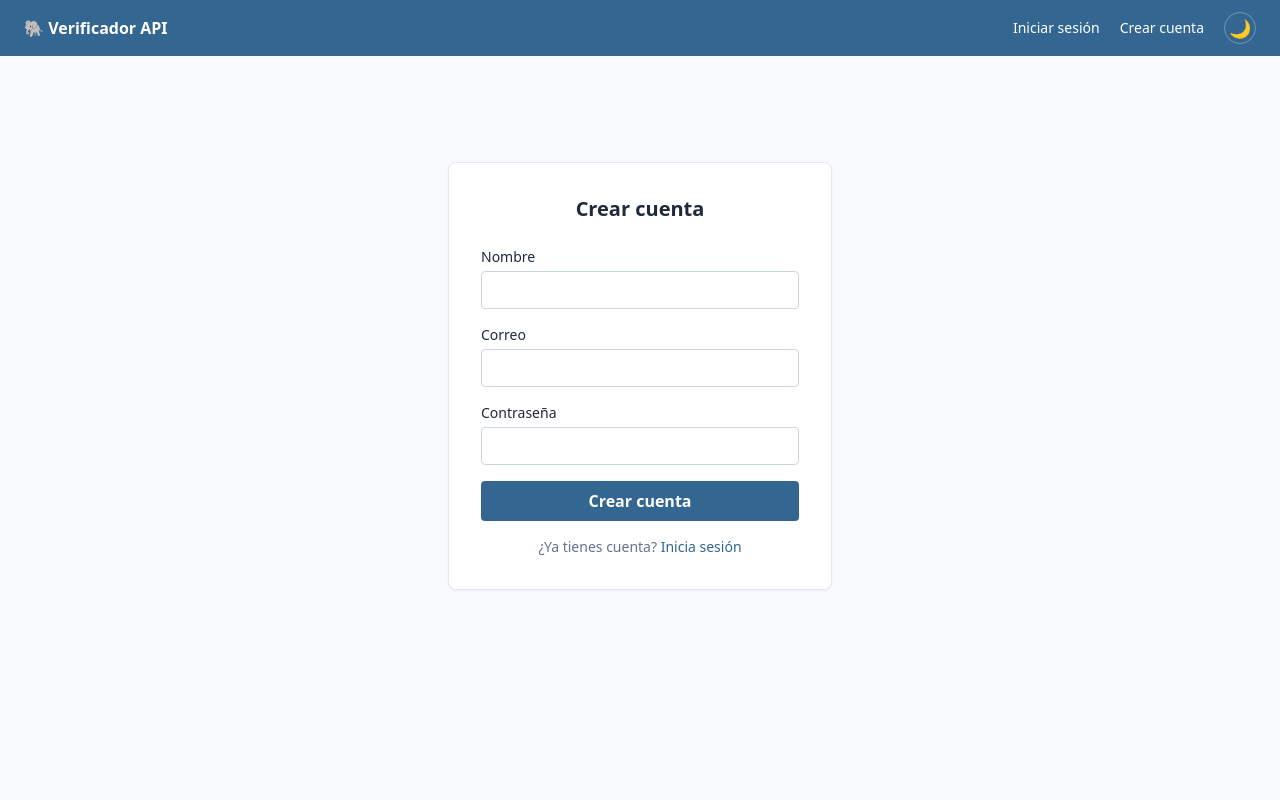
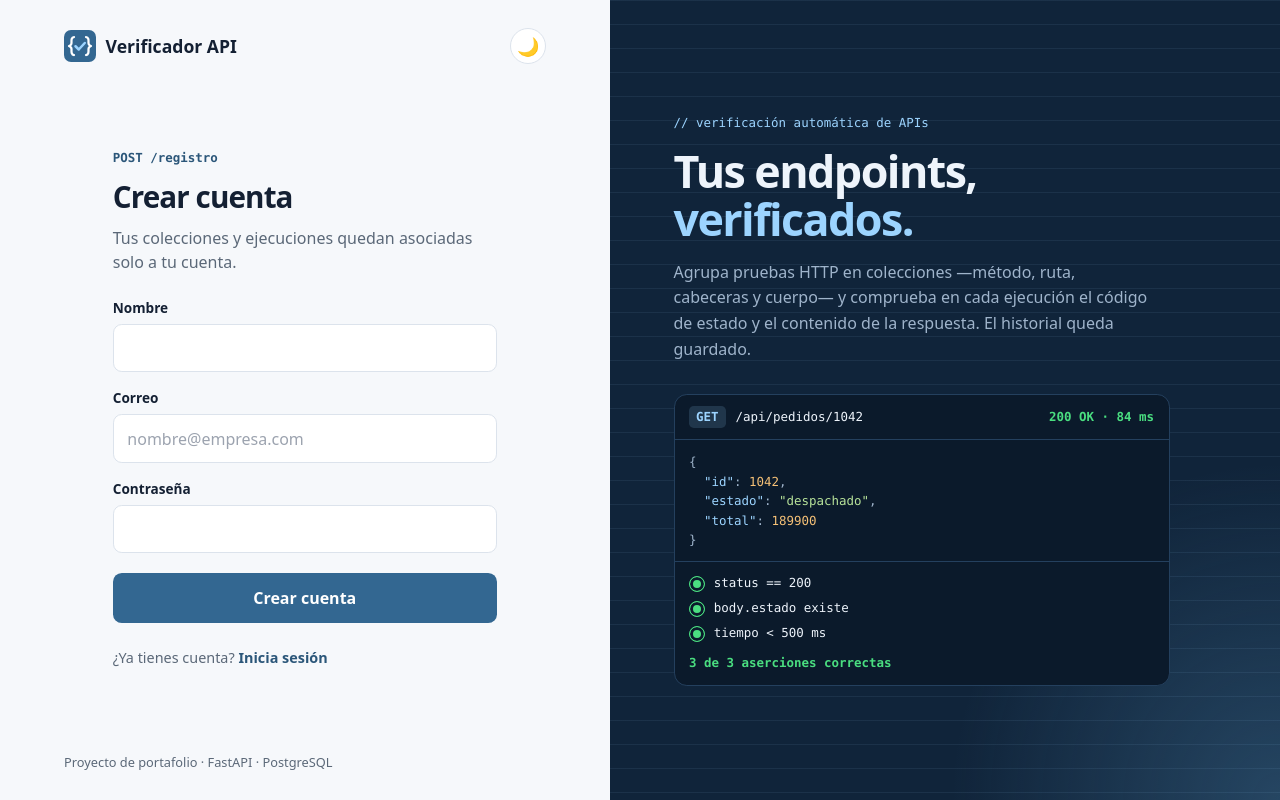
Before and after one commit to lariasca1994/verificador-api, a FastAPI app: page /registro in a window 1280 px wide. Run offline with FastAPI, Linux system fonts and the light colour scheme; some libraries are stand-ins or nearby versions.

Commit message:
Portada propia, ícono, pantallas adaptables y despliegue desde GitHub
La raíz muestra la portada de ingreso (con sesión va a las colecciones):
formulario a la izquierda y panel con una petición HTTP, su respuesta y
las aserciones que se aprueban una a una, en el azul PostgreSQL del
proyecto con paleta propia en tema claro y oscuro. Se agrega el ícono
del navegador (SVG, ICO y apple-touch) con la ruta /favicon.ico, y la
barra superior se adapta a celulares angostos.

Nuevo flujo .github/workflows/desplegar.yml: cada push a main empaqueta
la app y actualiza la función Lambda con un rol OIDC de permisos
mínimos, sin llaves guardadas en GitHub.

Co-Authored-By: Claude Opus 5.5 <noreply@anthropic.com>

```diff
--- /dev/null
+++ b/app/static/acceso.css
@@ -0,0 +1,449 @@
+/* Portada de acceso (ingresar y crear cuenta).
+   Identidad propia: azul PostgreSQL con estética de cliente HTTP; el
+   motivo es una petición con su respuesta y las aserciones que se
+   resuelven una a una, como en una verificación real. */
+
+:root {
+  --v-acento: #336791;
+  --v-acento-hover: #2B5679;
+  --v-acento-suave: rgba(51, 103, 145, 0.14);
+  --v-enlace: #2B5679;
+
+  --v-fondo: #F6F8FB;
+  --v-superficie: #FFFFFF;
+  --v-borde: #DCE3EC;
+  --v-texto: #142033;
+  --v-suave: #5B6878;
+
+  --v-marca-fondo: #10243A;
+  --v-marca-texto: #EEF4FB;
+  --v-marca-suave: #9FB4CB;
+  --v-linea: rgba(156, 212, 255, 0.08);
+  --v-panel: #0B1A2B;
+  --v-panel-borde: #24405E;
+  --v-clave: #9CD4FF;
+  --v-cadena: #B8E39A;
+  --v-numero: #F6C177;
+  --v-ok: #4ADE80;
+  --v-espera: #9FB4CB;
+
+  --v-error-fondo: #FFF1F2;
+  --v-error-texto: #BE123C;
+  --v-sombra: 0 1px 2px rgba(20, 32, 51, 0.05), 0 16px 36px -18px rgba(20, 32, 51, 0.35);
+}
+
+[data-tema="oscuro"] {
+  --v-acento: #4D84AD;
+  --v-acento-hover: #5E95BE;
+  --v-acento-suave: rgba(77, 132, 173, 0.2);
+  --v-enlace: #8CC2EA;
+
+  --v-fondo: #020617;
+  --v-superficie: #0F172A;
+  --v-borde: #1E293B;
+  --v-texto: #F1F5F9;
+  --v-suave: #94A3B8;
+
+  --v-marca-fondo: #07111D;
+  --v-panel: #0A1624;
+  --v-panel-borde: #1C3550;
+
+  --v-error-fondo: rgba(190, 18, 60, 0.18);
+  --v-error-texto: #FDA4AF;
+  --v-sombra: 0 1px 2px rgba(0, 0, 0, 0.4), 0 16px 36px -18px rgba(0, 0, 0, 0.8);
+  color-scheme: dark;
+}
+
+body.acceso {
+  margin: 0;
+  background: var(--v-fondo);
+  color: var(--v-texto);
+}
+
+.portada {
+  display: grid;
+  grid-template-columns: minmax(420px, 1fr) minmax(0, 1.1fr);
+  min-height: 100vh;
+  min-height: 100dvh;
+}
+
+/* ───── Lado del formulario (izquierda) ───── */
+.lado {
+  display: flex;
+  flex-direction: column;
+  padding: 1.75rem clamp(1.5rem, 5vw, 4rem);
+}
+
+.lado-barra {
+  display: flex;
+  align-items: center;
+  justify-content: space-between;
+}
+
+.logo {
+  display: inline-flex;
+  align-items: center;
+  gap: 0.6rem;
+  color: var(--v-texto);
+  font-size: 1.1rem;
+  font-weight: 700;
+  text-decoration: none;
+}
+
+.logo img {
+  width: 2rem;
+  height: 2rem;
+}
+
+.acceso .boton-tema {
+  border-color: var(--v-borde);
+  background: var(--v-superficie);
+}
+
+.lado-centro {
+  display: grid;
+  flex: 1;
+  place-items: center;
+  padding-block: 2rem;
+}
+
+.formulario-acceso {
+  width: 100%;
+  max-width: 24rem;
+}
+
+.paso {
+  margin: 0 0 0.5rem;
+  color: var(--v-enlace);
+  font-family: ui-monospace, SFMono-Regular, Consolas, monospace;
+  font-size: 0.78rem;
+  font-weight: 700;
+}
+
+.titulo-form {
+  margin: 0 0 0.4rem;
+  font-size: 1.85rem;
+  font-weight: 800;
+  letter-spacing: -0.03em;
+}
+
+.subtitulo {
+  margin: 0 0 1.5rem;
+  color: var(--v-suave);
+  line-height: 1.5;
+}
+
+.formulario-acceso form {
+  display: grid;
+  gap: 1rem;
+}
+
+.formulario-acceso label {
+  display: block;
+  margin-bottom: 0.35rem;
+  font-size: 0.85rem;
+  font-weight: 600;
+}
+
+/* 16px: con menos, Safari en iPhone amplía la página al enfocar. */
+.formulario-acceso input {
+  box-sizing: border-box;
+  width: 100%;
+  padding: 0.7rem 0.85rem;
+  border: 1px solid var(--v-borde);
+  border-radius: 0.55rem;
+  background: var(--v-superficie);
+  color: var(--v-texto);
+  font: inherit;
+  font-size: 1rem;
+}
+
+.formulario-acceso input:focus {
+  border-color: var(--v-acento);
+  outline: none;
+  box-shadow: 0 0 0 3px var(--v-acento-suave);
+}
+
+.boton {
+  width: 100%;
+  margin-top: 0.25rem;
+  padding: 0.8rem 1rem;
+  border: 0;
+  border-radius: 0.55rem;
+  background: var(--v-acento);
+  color: #FFFFFF;
+  font: inherit;
+  font-weight: 700;
+  cursor: pointer;
+}
+
+.boton:hover {
+  background: var(--v-acento-hover);
+}
+
+/* La clase bg-rose-50 se conserva: la usa la prueba E2E de qa-evidencia. */
+.formulario-acceso .alerta {
+  margin-bottom: 1rem;
+  padding: 0.7rem 0.9rem;
+  border-radius: 0.55rem;
+  background: var(--v-error-fondo);
+  color: var(--v-error-texto);
+  font-size: 0.875rem;
+}
+
+.alterno {
+  margin: 1.5rem 0 0;
+  color: var(--v-suave);
+  font-size: 0.9rem;
+}
+
+.alterno a {
+  color: var(--v-enlace);
+  font-weight: 600;
+  text-decoration: none;
+}
+
+.alterno a:hover {
+  text-decoration: underline;
+}
+
+.lado-pie {
+  margin: 0;
+  color: var(--v-suave);
+  font-size: 0.8rem;
+}
+
+/* ───── Panel de marca (derecha, oscuro en ambos temas) ───── */
+.marca {
+  display: flex;
+  flex-direction: column;
+  justify-content: center;
+  gap: 2rem;
+  padding: 3rem clamp(1.75rem, 5vw, 4.5rem);
+  background:
+    linear-gradient(var(--v-linea) 1px, transparent 1px) 0 0 / 100% 24px,
+    radial-gradient(70% 60% at 100% 100%, rgba(77, 132, 173, 0.35), transparent 70%),
+    var(--v-marca-fondo);
+  color: var(--v-marca-texto);
+}
+
+.marca-etiqueta {
+  margin: 0 0 0.9rem;
+  color: var(--v-clave);
+  font-family: ui-monospace, SFMono-Regular, Consolas, monospace;
+  font-size: 0.78rem;
+}
+
+.marca-titular {
+  max-width: 30rem;
+  margin: 0 0 1rem;
+  font-size: clamp(2rem, 3.5vw, 2.9rem);
+  font-weight: 800;
+  line-height: 1.08;
+  letter-spacing: -0.035em;
+}
+
+.marca-titular span {
+  color: var(--v-clave);
+}
+
+.marca-bajada {
+  max-width: 30rem;
+  margin: 0;
+  color: var(--v-marca-suave);
+  line-height: 1.6;
+}
+
+/* Petición y respuesta */
+.consola {
+  max-width: 31rem;
+  overflow: hidden;
+  border: 1px solid var(--v-panel-borde);
+  border-radius: 0.8rem;
+  background: var(--v-panel);
+  font-family: ui-monospace, SFMono-Regular, Consolas, monospace;
+  font-size: 0.78rem;
+}
+
+.peticion {
+  display: flex;
+  align-items: center;
+  gap: 0.6rem;
+  padding: 0.7rem 0.9rem;
+  border-bottom: 1px solid var(--v-panel-borde);
+}
+
+.metodo {
+  padding: 0.1rem 0.45rem;
+  border-radius: 0.3rem;
+  background: rgba(156, 212, 255, 0.15);
+  color: var(--v-clave);
+  font-weight: 700;
+}
+
+.estado {
+  margin-left: auto;
+  color: var(--v-ok);
+  font-weight: 700;
+}
+
+.respuesta {
+  margin: 0;
+  padding: 0.75rem 0.9rem;
+  border-bottom: 1px solid var(--v-panel-borde);
+  color: var(--v-marca-suave);
+  line-height: 1.55;
+  white-space: pre;
+}
+
+.respuesta .k { color: var(--v-clave); }
+.respuesta .s { color: var(--v-cadena); }
+.respuesta .n { color: var(--v-numero); }
+
+.aserciones {
+  display: grid;
+  gap: 0.4rem;
+  margin: 0;
+  padding: 0.75rem 0.9rem;
+  list-style: none;
+}
+
+.aserciones li {
+  display: flex;
+  align-items: center;
+  gap: 0.55rem;
+  color: var(--v-marca-texto);
+}
+
+/* Cada aserción arranca en "pendiente" y se marca con su propio retraso. */
+.aserciones li::before {
+  display: grid;
+  width: 1rem;
+  height: 1rem;
+  flex: none;
+  place-items: center;
+  border: 1.5px solid var(--v-espera);
+  border-radius: 50%;
+  content: "";
+  animation: aprobar 0.25s ease-out forwards;
+  animation-delay: var(--retraso);
+}
+
+@keyframes aprobar {
+  to {
+    border-color: var(--v-ok);
+    background: var(--v-ok);
+    box-shadow: inset 0 0 0 3px var(--v-panel);
+  }
+}
+
+.aserciones .resumen {
+  margin-top: 0.3rem;
+  color: var(--v-ok);
+  font-weight: 700;
+  opacity: 0;
+  animation: aparecer 0.3s ease-out 2.2s forwards;
+}
+
+.aserciones .resumen::before {
+  display: none;
+}
+
+@keyframes aparecer {
+  to { opacity: 1; }
+}
+
+/* ───── Responsive: 1050 / 760 / 360, como el resto del portafolio ───── */
+@media (max-width: 1050px) {
+  .portada {
+    grid-template-columns: minmax(380px, 1fr) minmax(0, 1fr);
+  }
+
+  .respuesta {
+    display: none;
+  }
+}
+
+@media (min-width: 761px) and (max-height: 640px) {
+  .consola {
+    display: none;
+  }
+}
+
+@media (max-width: 760px) {
+  .portada {
+    position: relative;
+    display: flex;
+    flex-direction: column;
+  }
+
+  .marca {
+    order: -1;
+    gap: 0;
+    padding: calc(4.25rem + env(safe-area-inset-top, 0px)) 1.25rem 1.5rem;
+  }
+
+  .marca-bajada,
+  .consola {
+    display: none;
+  }
+
+  .marca-titular {
+    margin: 0;
+    font-size: 1.7rem;
+  }
+
+  .lado {
+    padding: 0 1.25rem calc(1.5rem + env(safe-area-inset-bottom, 0px));
+  }
+
+  /* El logo y el tema se fijan arriba, sobre el panel oscuro. */
+  .lado-barra {
+    position: absolute;
+    z-index: 2;
+    top: calc(1rem + env(safe-area-inset-top, 0px));
+    right: 1.25rem;
+    left: 1.25rem;
+  }
+
+  .logo {
+    color: var(--v-marca-texto);
+  }
+
+  .lado-centro {
+    place-items: start center;
+    padding-block: 1.5rem;
+  }
+
+  .lado-pie {
+    text-align: center;
+  }
+}
+
+@media (max-width: 360px) {
+  .marca,
+  .lado {
+    padding-inline: 1rem;
+  }
+
+  .lado-barra {
+    right: 1rem;
+    left: 1rem;
+  }
+
+  .marca-titular {
+    font-size: 1.5rem;
+  }
+}
+
+@media (prefers-reduced-motion: reduce) {
+  .aserciones li::before {
+    animation-duration: 0s;
+    animation-delay: 0s;
+  }
+
+  .aserciones .resumen {
+    animation: none;
+    opacity: 1;
+  }
+}
--- /dev/null
+++ b/app/templates/acceso_base.html
@@ -0,0 +1,63 @@
+{% extends "base.html" %}
+{# Portada común de ingreso y registro. Las hijas definen paso,
+   titulo_form, subtitulo, formulario y alterno. El error conserva la
+   clase bg-rose-50 y el botón de ingreso dice "Entrar": los usa la prueba
+   E2E de qa-evidencia. #}
+{% block cabeza %}<link rel="stylesheet" href="/static/acceso.css" />{% endblock %}
+{% block clase_body %}acceso{% endblock %}
+{% block cuerpo %}
+<div class="portada">
+    <main class="lado">
+        <div class="lado-barra">
+            <a href="/" class="logo"><img src="/static/iconos/icono.svg" alt="" />Verificador API</a>
+            <button type="button" id="alternar-tema" class="boton-tema text-lg leading-none rounded-full w-9 h-9 flex items-center justify-center border"
+                    aria-label="Alternar tema claro/oscuro" title="Alternar tema claro/oscuro">🌙</button>
+        </div>
+
+        <div class="lado-centro">
+            <section class="formulario-acceso" aria-labelledby="titulo-acceso">
+                <p class="paso">{% block paso %}{% endblock %}</p>
+                <h1 id="titulo-acceso" class="titulo-form">{% block titulo_form %}{% endblock %}</h1>
+                <p class="subtitulo">{% block subtitulo %}{% endblock %}</p>
+
+                {% if error %}
+                <div class="alerta bg-rose-50" role="alert">{{ error }}</div>
+                {% endif %}
+
+                {% block formulario %}{% endblock %}
+
+                <p class="alterno">{% block alterno %}{% endblock %}</p>
+            </section>
+        </div>
+
+        <p class="lado-pie">Proyecto de portafolio · FastAPI · PostgreSQL</p>
+    </main>
+
+    <aside class="marca">
+        <div>
+            <p class="marca-etiqueta">// verificación automática de APIs</p>
+            <h2 class="marca-titular">Tus endpoints, <span>verificados.</span></h2>
+            <p class="marca-bajada">
+                Agrupa pruebas HTTP en colecciones —método, ruta, cabeceras y
+                cuerpo— y comprueba en cada ejecución el código de estado y el
+                contenido de la respuesta. El historial queda guardado.
+            </p>
+        </div>
+
+        <div class="consola" aria-hidden="true">
+            <div class="peticion"><span class="metodo">GET</span><span>/api/pedidos/1042</span><span class="estado">200 OK · 84 ms</span></div>
+<pre class="respuesta">{
+  <span class="k">"id"</span>: <span class="n">1042</span>,
+  <span class="k">"estado"</span>: <span class="s">"despachado"</span>,
+  <span class="k">"total"</span>: <span class="n">189900</span>
+}</pre>
+            <ul class="aserciones">
+                <li style="--retraso: .5s">status == 200</li>
+                <li style="--retraso: 1s">body.estado existe</li>
+                <li style="--retraso: 1.5s">tiempo &lt; 500 ms</li>
+                <li class="resumen">3 de 3 aserciones correctas</li>
+            </ul>
+        </div>
+    </aside>
+</div>
+{% endblock %}
--- a/app/templates/base.html
+++ b/app/templates/base.html
@@ -2,8 +2,12 @@
 <html lang="es">
 <head>
     <meta charset="UTF-8" />
-    <meta name="viewport" content="width=device-width, initial-scale=1.0" />
+    <meta name="viewport" content="width=device-width, initial-scale=1.0, viewport-fit=cover" />
     <title>{% block titulo %}Verificador API{% endblock %}</title>
+    <link rel="icon" href="/static/iconos/icono.svg" type="image/svg+xml" />
+    <link rel="icon" href="/favicon.ico" sizes="48x48" />
+    <link rel="apple-touch-icon" href="/static/iconos/apple-touch-icon.png" />
+    <meta name="theme-color" content="#336791" />
     <script src="https://cdn.tailwindcss.com"></script>
     <script>
         // PostgreSQL usa el azul "elefante" (#336791) como color de marca —
@@ -35,13 +39,19 @@
             } catch (e) {}
         })();
     </script>
+    {% block cabeza %}{% endblock %}
 </head>
-<body class="min-h-full bg-slate-50 dark:bg-slate-950 text-slate-800 dark:text-slate-100 antialiased">
-    <nav class="bg-pg dark:bg-slate-900 text-white px-6 py-3 flex items-center justify-between">
-        <a href="/" class="font-semibold flex items-center gap-2">
-            🐘 Verificador API
+<body class="{% block clase_body %}min-h-full bg-slate-50 dark:bg-slate-950 text-slate-800 dark:text-slate-100 antialiased{% endblock %}">
+    {% block cuerpo %}
+    {# En celulares angostos el nombre cede su lugar a los enlaces: el ícono
+       sigue identificando el sitio. Los márgenes respetan el notch. #}
+    <nav class="bg-pg dark:bg-slate-900 text-white py-3 flex items-center justify-between gap-3 whitespace-nowrap"
+         style="padding-left: max(1rem, env(safe-area-inset-left)); padding-right: max(1rem, env(safe-area-inset-right));">
+        <a href="/" class="font-semibold flex items-center gap-2" aria-label="Verificador API, inicio">
+            <img src="/static/iconos/icono.svg" alt="" class="w-7 h-7" />
+            <span class="hidden min-[440px]:inline">Verificador API</span>
         </a>
-        <div class="flex items-center gap-5 text-sm">
+        <div class="flex items-center gap-4 sm:gap-5 text-sm">
             {% if usuario %}
                 <a href="/colecciones" class="hover:text-pg-light">Mis colecciones</a>
                 {% if usuario.es_admin %}
@@ -65,9 +75,10 @@
         </div>
     </nav>
 
-    <main class="{% if centrar %}min-h-[80vh] flex items-center justify-center px-6 py-12{% else %}max-w-5xl mx-auto px-6 py-10{% endif %}">
+    <main class="max-w-5xl mx-auto px-4 sm:px-6 py-8 sm:py-10">
         {% block contenido %}{% endblock %}
     </main>
+    {% endblock %}
 
     <script src="/static/js/tema.js" defer></script>
 </body>
--- a/app/templates/registro.html
+++ b/app/templates/registro.html
@@ -1,31 +1,23 @@
-{% extends "base.html" %}
+{% extends "acceso_base.html" %}
 {% block titulo %}Crear cuenta — Verificador API{% endblock %}
-{% block contenido %}
-<div class="w-full max-w-sm bg-white dark:bg-slate-900 border border-slate-200 dark:border-slate-800 rounded-lg shadow-sm p-8">
-    <h1 class="text-xl font-bold mb-6 text-center">Crear cuenta</h1>
-    {% if error %}
-    <div class="bg-rose-50 dark:bg-rose-900/30 text-rose-600 dark:text-rose-300 text-sm rounded px-3 py-2 mb-4">{{ error }}</div>
-    {% endif %}
-    <form method="post" action="/registro" class="space-y-4">
+{% block paso %}POST /registro{% endblock %}
+{% block titulo_form %}Crear cuenta{% endblock %}
+{% block subtitulo %}Tus colecciones y ejecuciones quedan asociadas solo a tu cuenta.{% endblock %}
+{% block formulario %}
+<form method="post" action="/registro">
     <div>
-            <label class="block text-sm font-medium mb-1">Nombre</label>
-            <input type="text" name="nombre" required
-                   class="w-full rounded border border-slate-300 dark:border-slate-700 bg-white dark:bg-slate-800 px-3 py-2 text-sm focus:outline-none focus:ring-2 focus:ring-pg" />
+        <label for="nombre">Nombre</label>
+        <input type="text" id="nombre" name="nombre" autocomplete="name" required />
     </div>
     <div>
-            <label class="block text-sm font-medium mb-1">Correo</label>
-            <input type="email" name="email" required
-                   class="w-full rounded border border-slate-300 dark:border-slate-700 bg-white dark:bg-slate-800 px-3 py-2 text-sm focus:outline-none focus:ring-2 focus:ring-pg" />
+        <label for="email">Correo</label>
+        <input type="email" id="email" name="email" autocomplete="username" placeholder="nombre@empresa.com" required />
     </div>
     <div>
-            <label class="block text-sm font-medium mb-1">Contraseña</label>
-            <input type="password" name="password" required minlength="8"
-                   class="w-full rounded border border-slate-300 dark:border-slate-700 bg-white dark:bg-slate-800 px-3 py-2 text-sm focus:outline-none focus:ring-2 focus:ring-pg" />
+        <label for="password">Contraseña</label>
+        <input type="password" id="password" name="password" autocomplete="new-password" minlength="8" required />
     </div>
-        <button type="submit" class="w-full bg-pg hover:bg-pg-dark text-white font-semibold rounded py-2">Crear cuenta</button>
+    <button type="submit" class="boton">Crear cuenta</button>
 </form>
-    <p class="text-sm text-slate-500 dark:text-slate-400 text-center mt-4">
-        ¿Ya tienes cuenta? <a href="/login" class="text-pg dark:text-pg-light hover:underline">Inicia sesión</a>
-    </p>
-</div>
 {% endblock %}
+{% block alterno %}¿Ya tienes cuenta? <a href="/login">Inicia sesión</a>{% endblock %}
```
Also changed, not shown: app/routers/web.py (+13 -3 lines), app/templates/inicio.html (deleted, +0 -52 lines), app/templates/login.html (+17 -24 lines), .github/workflows/desplegar.yml (added), app/static/iconos/apple-touch-icon.png (added), app/static/iconos/favicon.ico (added), app/static/iconos/icono.svg (added). Lines whose indentation alone changed are shown as unchanged.
